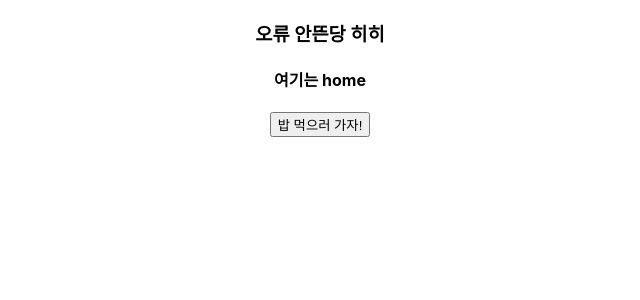
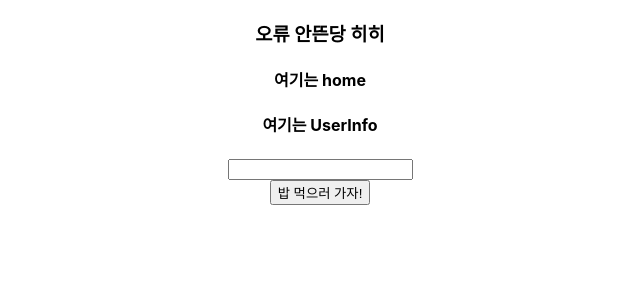
Before and after one commit to 2nd-HUFSummer-Hackathon/SPotato, a React (Create React App) app in the folder domdelivery/: page / in a window 1280 px wide. Shown: the top 300 px of the page, without its empty margins (320-960 px from the left). Built offline with nearby package versions, Linux system fonts and the light colour scheme.

Commit message:
luii 중간 수정

```diff
--- /dev/null
+++ b/domdelivery/src/component/UserInfo.js
@@ -0,0 +1,10 @@
+function UserInfo() {
+  return (
+    <div className="UserInfo">
+      <h4>여기는 UserInfo</h4>
+      <input />
+    </div>
+  );
+}
+
+export default UserInfo;
--- a/domdelivery/src/pages/Home.js
+++ b/domdelivery/src/pages/Home.js
@@ -1,11 +1,13 @@
 import { BrowserRouter, Routes, Route, useNavigate } from "react-router-dom";
 import OurButton from "../component/OurButton";
+import UserInfo from "../component/UserInfo";
 function Home() {
   const navigate = useNavigate();
   return (
     <div className="Home">
       <h3>오류 안뜬당 히히</h3>
       <h4>여기는 home</h4>
+      <UserInfo />
       <OurButton text={"밥 먹으러 가자!"} onclick={() => navigate("/match")} />
     </div>
   );
```
